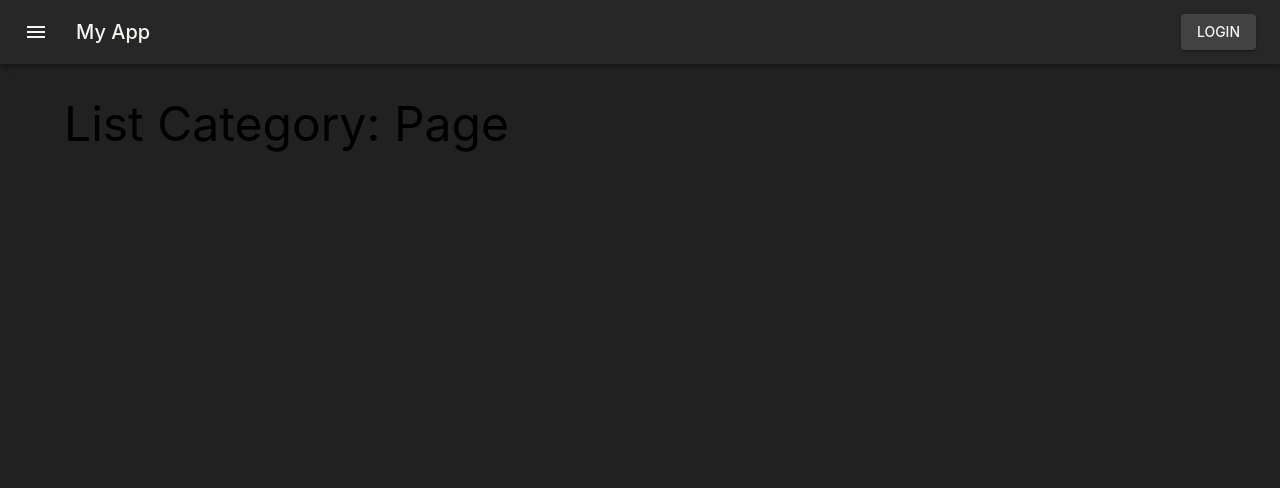
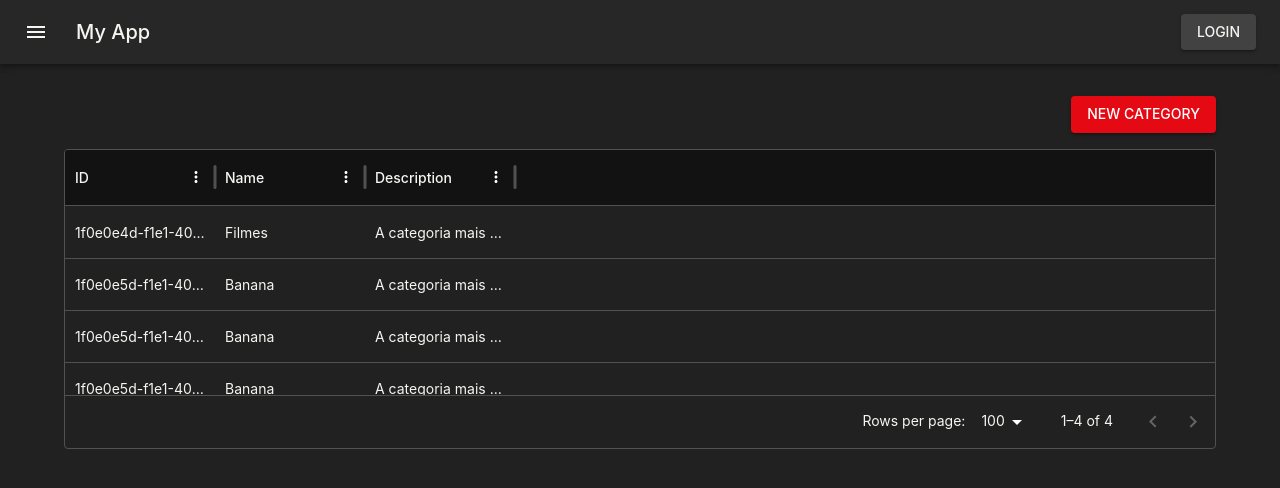
Before and after one commit to CelsoTaliatelli/app-admin-videos-frontend-react, a React (Create React App) app: page / in a window 1280 px wide. Shown: the top 488 px of the page. Built offline with nearby package versions, Linux system fonts and the light colour scheme.

Commit message:
criando datagrid de listagem de categorias

```diff
--- a/package.json
+++ b/package.json
@@ -7,6 +7,7 @@
     "@emotion/styled": "^11.11.5",
     "@mui/icons-material": "^5.15.18",
     "@mui/material": "^5.15.18",
+    "@mui/x-data-grid": "^7.5.1",
     "@reduxjs/toolkit": "^1.9.7",
     "@testing-library/jest-dom": "^5.17.0",
     "@testing-library/react": "^13.4.0",
--- a/src/features/categories/ListCategory.tsx
+++ b/src/features/categories/ListCategory.tsx
@@ -1,11 +1,48 @@
-import { Box, Typography } from "@mui/material"
+import { Box, Typography, Button } from "@mui/material"
+import { useAppSelector } from "../../app/hooks";
+import { SelectCategories } from "./categoriesSlice";
+import { Link } from "react-router-dom";
+import { DataGrid, GridColDef, GridRowsProp } from '@mui/x-data-grid';
 
-const CreateCategory = () => (
-    <Box>
-        <Typography variant="h3" component="h1">
-            List Category: Page
-        </Typography>
-    </Box>
-);
+const CreateCategory = () => {
+    const categories = useAppSelector(SelectCategories);
+
+    const rows: GridRowsProp = categories.map((category) => ({
+        id: category.id,
+        name: category.name,
+        description: category.description
+    }));
+
+    const columns: GridColDef[] = [
+        { field: 'id', headerName: 'ID', width: 150 },
+        { field: 'name', headerName: 'Name', width: 150 },
+        { field: 'description', headerName: 'Description', width: 150 },
+      ];
+
+    return (
+        <Box maxWidth="lg" sx={{mt:3, mb:4}}>
+            <Box display="flex" justifyContent="flex-end">
+                <Button
+                    variant="contained"
+                    color="secondary"
+                    component={Link}
+                    to="/categories/create"
+                    style={{marginBottom:"1rem"}}
+                >
+                    New Category
+                </Button>
+            </Box>
+            {/*<Typography variant="h3" component="h1">
+                List Category: Page
+                {categories.map((category) => (
+
+                ))}
+            </Typography>*/}
+             <div style={{ height: 300, width: '100%' }}>
+                    <DataGrid rows={rows} columns={columns} />
+            </div>
+        </Box>
+    );
+}
 
 export default CreateCategory;
--- a/src/features/categories/categoriesSlice.ts
+++ b/src/features/categories/categoriesSlice.ts
@@ -1,4 +1,5 @@
 import { createSlice } from "@reduxjs/toolkit";
+import { RootState } from "../../app/store";
 
 export interface Category {
     id: string;
@@ -20,18 +21,12 @@
 	"deleted_at": null
 };
 
-
-
-const categories = [
+export const initialState = [
     category,
     {...category, id:"1f0e0e5d-f1e1-40dd-a076-0f0693a5f170", name:"Peach"},
     {...category, id:"1f0e0e5d-f1e1-40dd-a076-0f0693a5f170", name:"Apple"},
     {...category, id:"1f0e0e5d-f1e1-40dd-a076-0f0693a5f170", name:"Banana"}
 ];
-
-export const initialState = {
-    categories :[...categories],
-};
 
 const categoriesSlice = createSlice({
     name: 'categories',
@@ -43,5 +38,10 @@
         },
 });
 
+
+//Selectors
+export const SelectCategories = (state: RootState) => state.categories;
+
+
 //export const {createCategory, updateCategory, deleteCategory} = categoriesSlice.actions;
 export default categoriesSlice.reducer;
```
Also changed, not shown: 1 other file (tests, documents, lock files or other folders).
